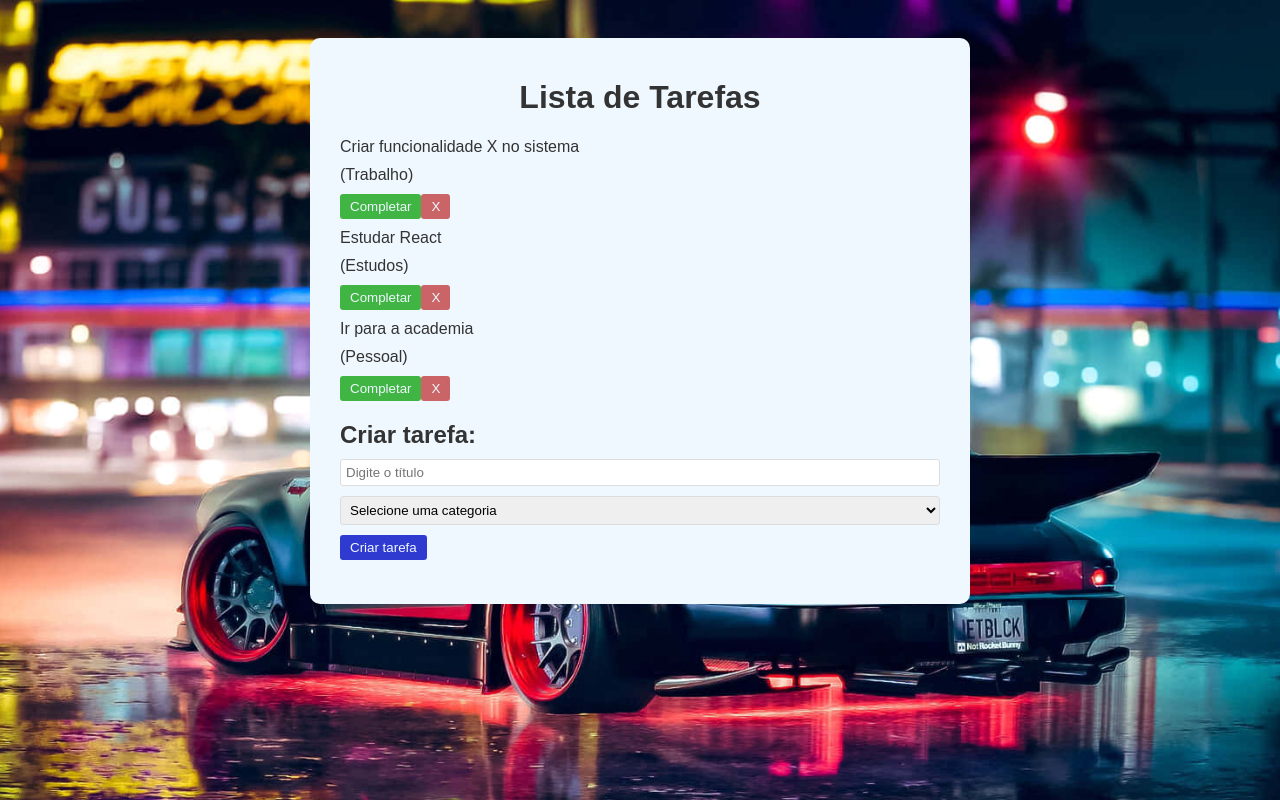
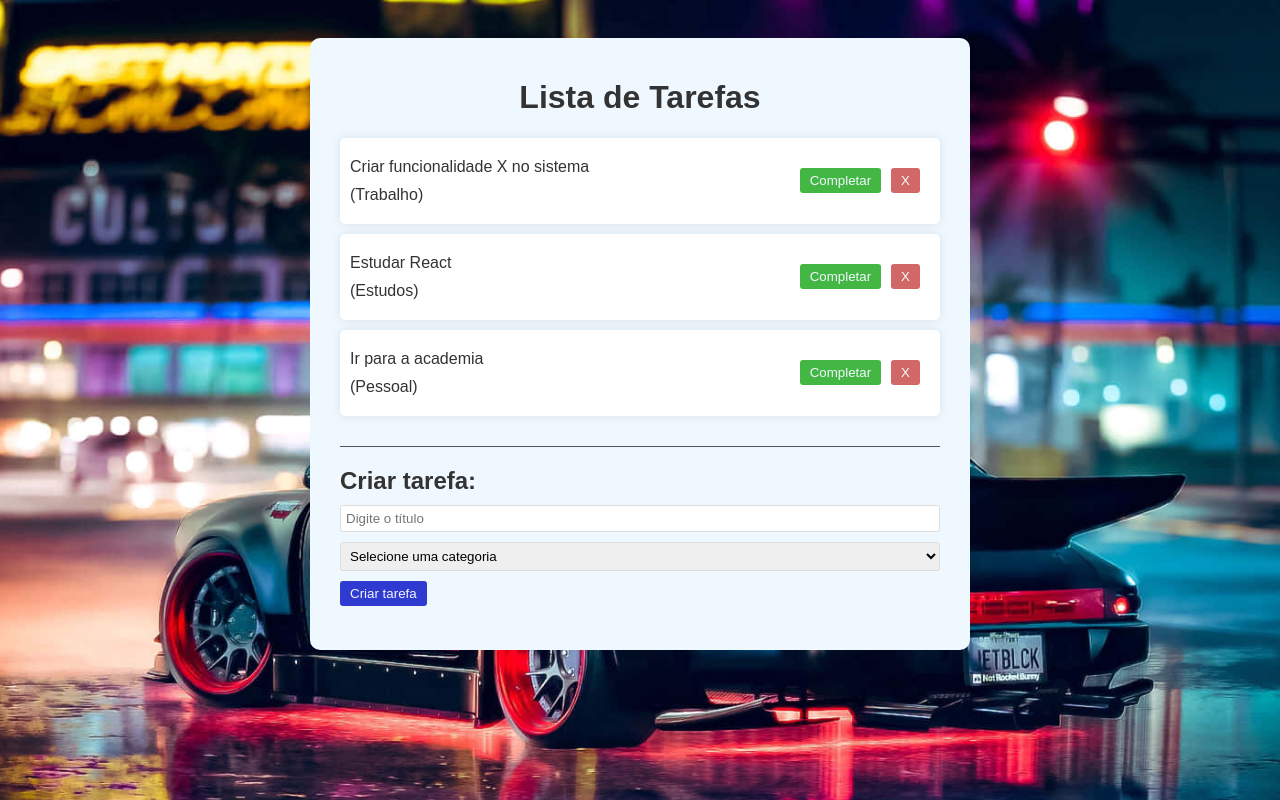
Before and after one commit to brunohro/mylist, a React (Vite) app: page / in a window 1280 px wide. Shown: the top 800 px of the page. Built offline with nearby package versions, Linux system fonts and the light colour scheme.

Commit message:
Criando a função para atualizar a lista

```diff
--- a/src/App.css
+++ b/src/App.css
@@ -41,10 +41,28 @@
   cursor: pointer;
   opacity: .8;
   transition: .3s;
+  margin-right: 10px;
 }
 
 button:hover{
   opacity: 1;
+}
+
+.todo-list{
+  margin-bottom: 20px;
+  padding-bottom: 20px;
+  border-bottom: 1px solid #555;
+}
+
+.todo{
+  background-color: #fff;
+  box-shadow: 0 0 10px rgba(0, 0, 0, 0.1);
+  padding: 10px;
+  margin-bottom: 10px;
+  border-radius: 5px;
+  display: flex;
+  justify-content: space-between;
+  align-items: center;
 }
 
 .complete{
--- a/src/App.jsx
+++ b/src/App.jsx
@@ -7,34 +7,47 @@
 function App() {
   const [todos, setTodos] = useState([
     {
-      id:1,
-      text:"Criar funcionalidade X no sistema",
+      id: 1,
+      text: "Criar funcionalidade X no sistema",
       category: "Trabalho",
       isCompleted: false,
     },
     {
-      id:2,
-      text:"Estudar React",
+      id: 2,
+      text: "Estudar React",
       category: "Estudos",
       isCompleted: false,
     },
     {
-      id:3,
-      text:"Ir para a academia",
+      id: 3,
+      text: "Ir para a academia",
       category: "Pessoal",
       isCompleted: false,
     },
   ])
 
+  const addTodo = (text, category) => {
+    const newTodos =
+      [...todos,
+      {
+        id: Math.floor(Math.random() * 10000),
+        text,
+        category,
+        isCompleted: false,
+      },
+      ];
+      setTodos(newTodos);
+  };
+
   return (
     <div className="app">
-       <h1> Lista de Tarefas </h1>
-       <div className="todo-list">
+      <h1> Lista de Tarefas </h1>
+      <div className="todo-list">
         {todos.map((todo) => (
           <Todo key={todo.id} todo={todo} />
         ))}
-       </div>
-       <TodoForm />
+      </div>
+      <TodoForm addTodo={addTodo}/>
     </div>
   )
 }
--- a/src/components/TodoForm.jsx
+++ b/src/components/TodoForm.jsx
@@ -1,12 +1,13 @@
 import { useState } from 'react'
 
-const TodoForm = () => {
+const TodoForm = ({addTodo}) => {
   const [value, setValue] = useState("");
   const [category, setCategory] = useState("");
 
    const handleSubmit = (e) => {
     e.preventDefault();
     if (!value || !category) return;
+    addTodo(value, category)
     setValue("");
     setCategory("");
    };
```
